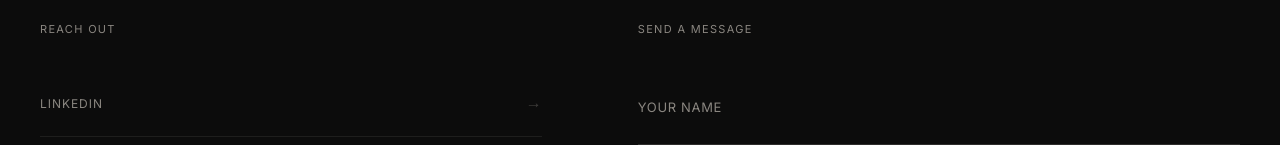
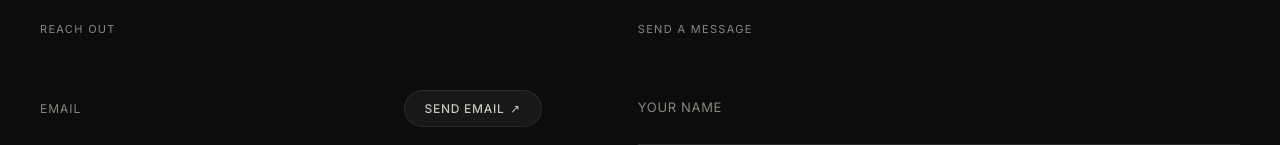
Before and after one commit to abikrishnas/Personal-Portfolio, a React (Vite) app: page /contact in a window 1280 px wide. Shown: the part 655-800 px from the top of the page. Built offline with nearby package versions, Linux system fonts and the light colour scheme.

Commit message:
feat(contact): replace raw handles with pill CTA buttons

```diff
--- a/src/pages/Contact.jsx
+++ b/src/pages/Contact.jsx
@@ -5,10 +5,10 @@ import ScrollReveal from '../components/ScrollReveal';
 import { ScrollAnimatedHeading } from '../components/AnimatedHeading';
 
 const contactLinks = [
-  { label: 'LinkedIn', href: 'https://www.linkedin.com/in/abikrishna-s', color: '#4a9eff' },
-  { label: 'Mail', href: 'https://mail.google.com/mail/?view=cm&fs=1&to=abikrishna.prof@gmail.com', color: 'rgba(240,236,228,0.42)' },
-  { label: 'Instagram', href: 'https://www.instagram.com/just__.abi', color: 'rgba(240,236,228,0.42)' },
-  { label: 'Whatsapp', href: 'https://wa.me/918606313088', color: '#ea4c89' },
+  { label: 'Email', buttonText: 'Send Email', href: 'https://mail.google.com/mail/?view=cm&fs=1&to=abikrishna.prof@gmail.com' },
+  { label: 'LinkedIn', buttonText: 'Connect', href: 'https://www.linkedin.com/in/abikrishna-s' },
+  { label: 'WhatsApp', buttonText: 'Chat', href: 'https://wa.me/918606313088' },
+  { label: 'Instagram', buttonText: 'Follow', href: 'https://www.instagram.com/just__.abi' },
 ];
 
 function FloatingField({ id, label, type = 'text', isTextarea = false, value, onChange }) {
@@ -117,8 +117,8 @@ export default function Contact() {
                 Reach Out
               </p>
               <div>
-                {contactLinks.map(({ label, value, href }) => (
-                  <ContactRow key={label} label={label} value={value} href={href} />
+                {contactLinks.map(({ label, buttonText, href }) => (
+                  <ContactRow key={label} label={label} buttonText={buttonText} href={href} />
                 ))}
               </div>
 
@@ -211,29 +211,59 @@ export default function Contact() {
   );
 }
 
-function ContactRow({ label, value, href }) {
+function ContactRow({ label, buttonText, href }) {
   const [hovered, setHovered] = useState(false);
 
   return (
+    <div
+      style={{
+        display: 'flex',
+        alignItems: 'center',
+        justifyContent: 'space-between',
+        paddingBlock: '1.25rem',
+        borderBottom: '1px solid rgba(240,236,228,0.08)',
+      }}
+    >
+      <p style={{ fontFamily: 'Inter, sans-serif', fontSize: '0.75rem', letterSpacing: '0.08em', textTransform: 'uppercase', color: '#8a8680' }}>
+        {label}
+      </p>
+
       <a
         href={href}
-      target={href.startsWith('http') ? '_blank' : undefined}
+        target="_blank"
         rel="noopener noreferrer"
-      style={{ display: 'flex', alignItems: 'center', justifyContent: 'space-between', paddingBlock: '1.25rem', borderBottom: '1px solid rgba(240,236,228,0.08)', textDecoration: 'none', transition: 'background 0.15s' }}
         onMouseEnter={() => setHovered(true)}
         onMouseLeave={() => setHovered(false)}
+        style={{
+          display: 'inline-flex',
+          alignItems: 'center',
+          gap: '0.35rem',
+          borderRadius: '999px',
+          padding: '0.5rem 1.25rem',
+          fontFamily: 'Inter, sans-serif',
+          fontSize: '0.75rem',
+          fontWeight: 500,
+          letterSpacing: '0.06em',
+          textTransform: 'uppercase',
+          textDecoration: 'none',
+          background: hovered ? '#f0ece4' : 'rgba(255, 255, 255, 0.05)',
+          color: hovered ? '#0c0c0c' : '#c9c5be',
+          border: hovered ? '1px solid #f0ece4' : '1px solid rgba(255,255,255,0.08)',
+          boxShadow: hovered ? '0 4px 12px rgba(240,236,228,0.1)' : 'none',
+          transform: hovered ? 'translateY(-1px)' : 'translateY(0)',
+          transition: 'all 0.2s cubic-bezier(0.16, 1, 0.3, 1)',
+          cursor: 'pointer',
+        }}
       >
-      <p style={{ fontFamily: 'Inter, sans-serif', fontSize: '0.75rem', letterSpacing: '0.08em', textTransform: 'uppercase', color: '#8a8680' }}>{label}</p>
-      <div style={{ display: 'flex', alignItems: 'center', gap: '0.5rem' }}>
-        <p style={{ fontFamily: 'Inter, sans-serif', fontSize: '0.9375rem', color: hovered ? '#f0ece4' : '#c9c5be', transition: 'color 0.15s' }}>{value}</p>
+        <span>{buttonText}</span>
         <motion.span
-          animate={{ x: hovered ? 4 : 0, opacity: hovered ? 1 : 0.4 }}
+          animate={{ x: hovered ? 2 : 0, y: hovered ? -2 : 0 }}
           transition={{ duration: 0.2 }}
-          style={{ color: '#8a8680', fontSize: '1rem' }}
+          style={{ fontSize: '0.75rem' }}
         >
-          →
+          ↗
         </motion.span>
+      </a>
     </div>
-    </a>
   );
 }
```
Lines whose indentation alone changed are shown as unchanged.
